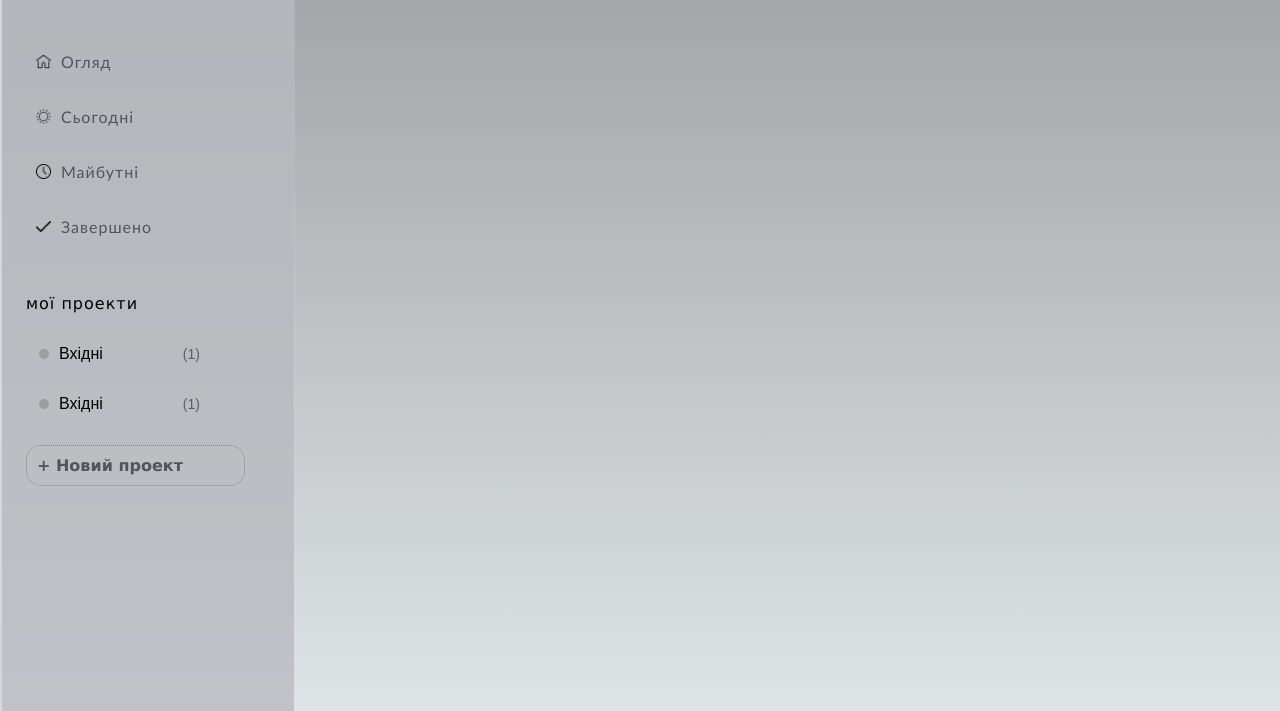
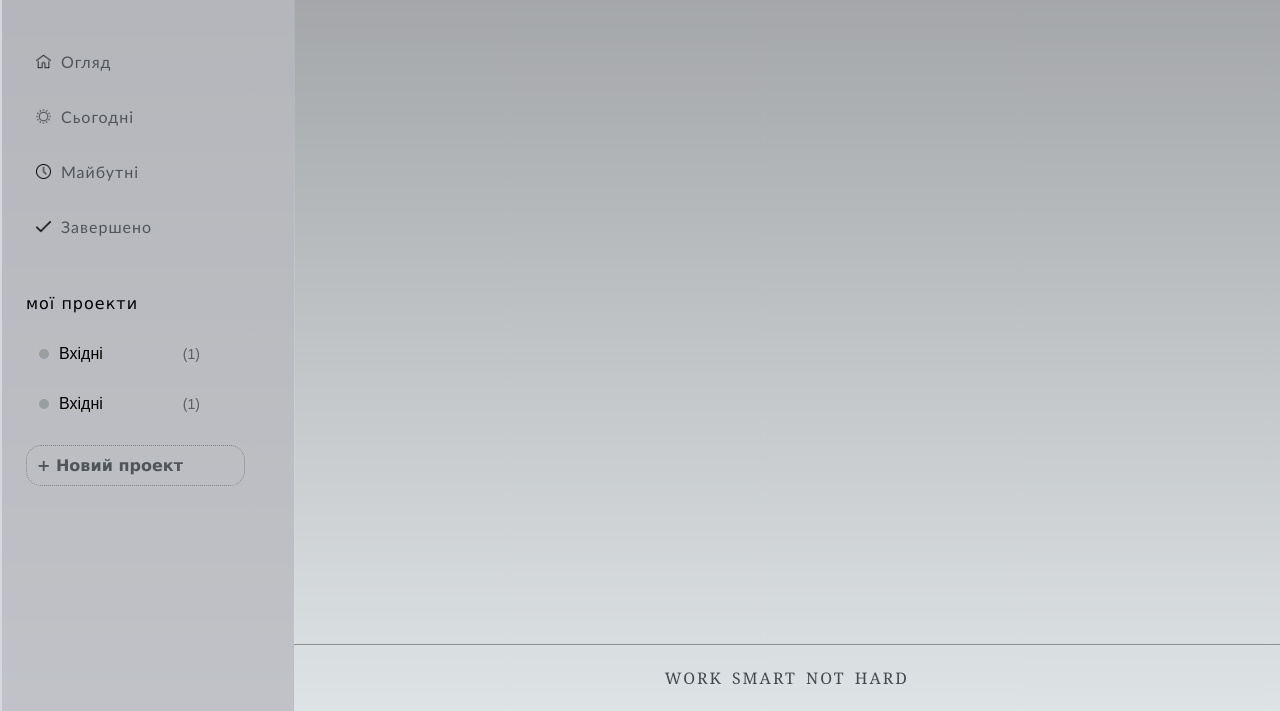
Before and after one commit to Nicholas-Nak/TaskFlow, a website built with webpack: page src/index.html in a window 1280 px wide. Shown: the part 89-800 px from the top of the page. Built offline with nearby package versions, Linux system fonts and the light colour scheme; files whose address does not match are found by name.

Commit message:
Implement footer

```diff
--- a/src/index.html
+++ b/src/index.html
@@ -84,6 +84,9 @@
       </header>
 
       <main id="dynamic-content"></main>
+      <footer>
+        <p>WORK SMART NOT HARD</p>
+      </footer>
     </div>
   </body>
 </html>
--- a/src/styles.css
+++ b/src/styles.css
@@ -221,7 +221,7 @@ ol {
 /*APP*/
 .app-layout {
   display: grid;
-  grid-template-rows: 1fr 10fr;
+  grid-template-rows: 1fr 10fr 1fr;
 }
 /*APP-HEADER*/
 header {
@@ -241,3 +241,16 @@ header > h2 {
   font-weight: bold;
   letter-spacing: 0.5px;
 }
+footer{
+  border-top: 0.7px solid rgb(145, 145, 146);
+  box-shadow: 0 1px 1px 0 rgb(172, 162, 162);
+  padding: 17px;
+  color: #45494e;
+  font-family: Cambria, Cochin, Georgia, Times, "Times New Roman", serif;
+  font-size: 1rem;
+  letter-spacing: 2px;
+  word-spacing: 3px;
+  display: flex;
+  align-items: center;
+  justify-content: center;
+}
```
